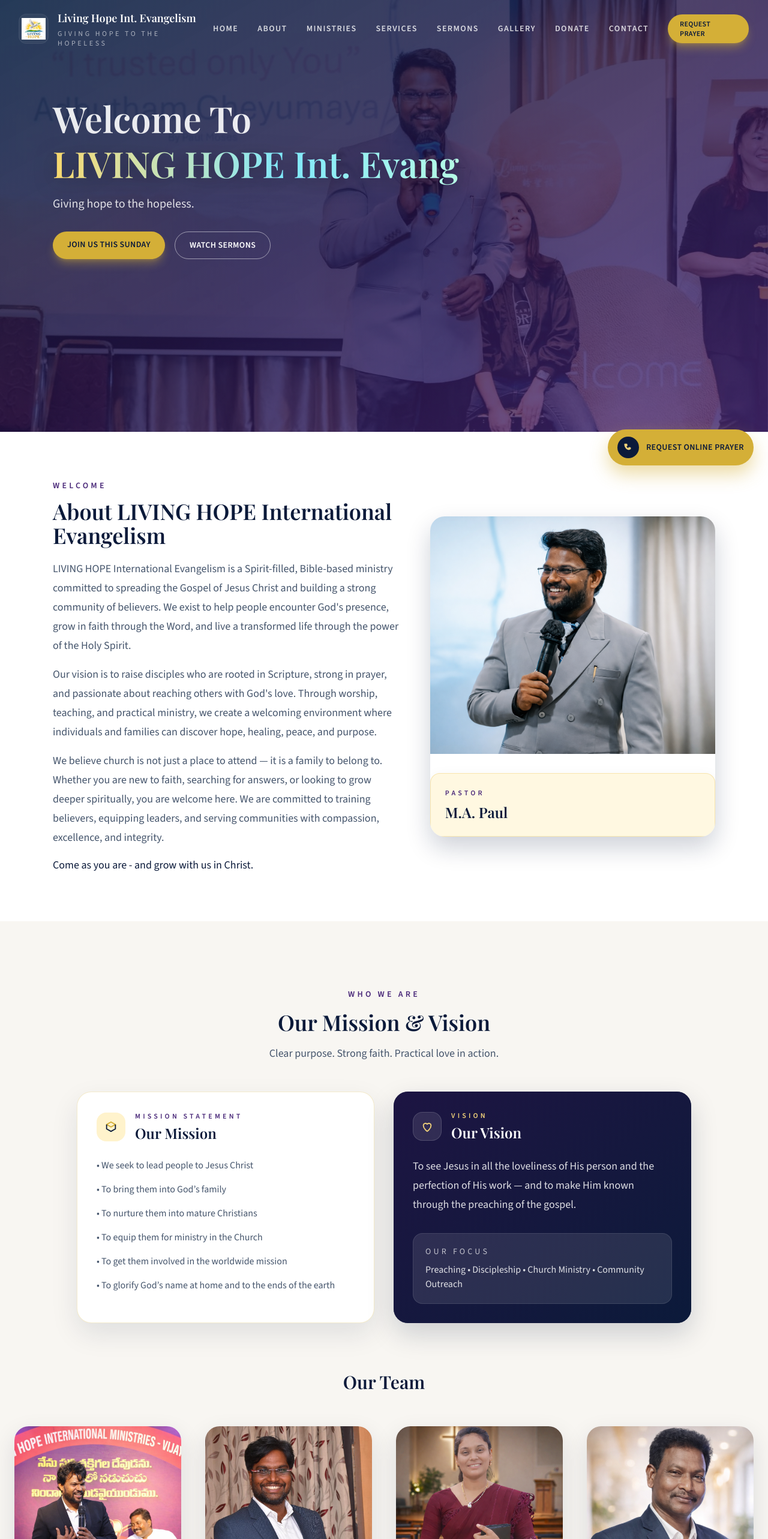
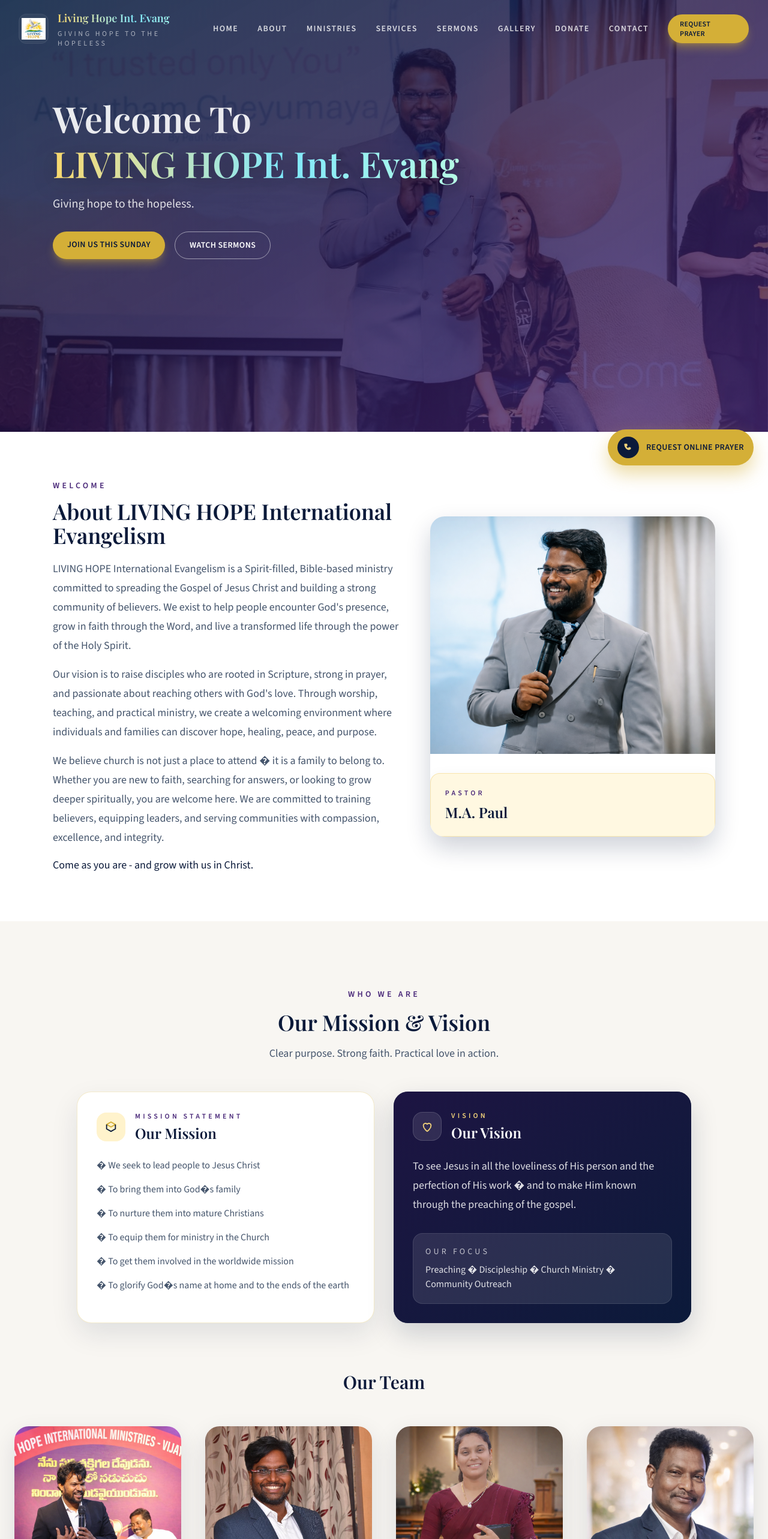
Before and after one commit to pulapakajayadeep98/Livinghopeim, a Next.js app: page / in a window 1280 px wide. Shown: the top 2566 px of the page at 60% size. Built offline with nearby package versions, Linux system fonts and the light colour scheme; a web font is replaced by a local one.

Commit message:
Update navbar/footer brand gradient and fix page.tsx UTF-8 encoding

```diff
--- a/app/page.tsx
+++ b/app/page.tsx
@@ -124,10 +124,10 @@
             </div>
 
             <div>
-              <p className="font-serif text-lg font-semibold text-white">
-                Living Hope Int. Evangelism
+              <p className="font-serif text-lg font-semibold bg-gradient-to-r from-[#f8d86b] via-[#7ee8fa] to-[#c6ffdd] bg-clip-text text-transparent">
+                Living Hope Int. Evang
               </p>
-              <p className="mt-1 text-xs uppercase tracking-[0.3em] text-white/60">
+               <p className="mt-1 text-xs uppercase tracking-[0.3em] text-white/60">
                 Giving hope to the hopeless
               </p>
             </div>
@@ -197,7 +197,7 @@
             </div>
 
             <div>
-              <p className="font-serif text-lg font-semibold text-white">
+              <p className="font-serif text-lg font-semibold bg-gradient-to-r from-[#f8d86b] via-[#7ee8fa] to-[#c6ffdd] bg-clip-text text-transparent">
                 Living Hope Int. Evangelism
               </p>
               <p className="mt-1 text-xs uppercase tracking-[0.3em] text-white/60">
@@ -297,7 +297,7 @@
 </p>
 
 <p className="mt-4 text-lg leading-8 text-slate-600">
-  We believe church is not just a place to attend — it is a family to belong to. Whether you are new to faith, searching for answers, or looking to grow deeper spiritually, you are welcome here. We are committed to training believers, equipping leaders, and serving communities with compassion, excellence, and integrity.
+  We believe church is not just a place to attend � it is a family to belong to. Whether you are new to faith, searching for answers, or looking to grow deeper spiritually, you are welcome here. We are committed to training believers, equipping leaders, and serving communities with compassion, excellence, and integrity.
 </p>
 
 <p className="mt-4 text-lg font-medium text-[#0b1a3a]">
@@ -432,12 +432,12 @@
       </div>
 
       <ul className="mt-6 space-y-3 text-slate-600 leading-7">
-        <li>• We seek to lead people to Jesus Christ</li>
-        <li>• To bring them into God’s family</li>
-        <li>• To nurture them into mature Christians</li>
-        <li>• To equip them for ministry in the Church</li>
-        <li>• To get them involved in the worldwide mission</li>
-        <li>• To glorify God’s name at home and to the ends of the earth</li>
+        <li>� We seek to lead people to Jesus Christ</li>
+        <li>� To bring them into God�s family</li>
+        <li>� To nurture them into mature Christians</li>
+        <li>� To equip them for ministry in the Church</li>
+        <li>� To get them involved in the worldwide mission</li>
+        <li>� To glorify God�s name at home and to the ends of the earth</li>
       </ul>
     </div>
 
@@ -474,7 +474,7 @@
 
         <p className="mt-6 text-white/85 text-lg leading-8">
           To see Jesus in all the loveliness of His person and the perfection of
-          His work — and to make Him known through the preaching of the gospel.
+          His work � and to make Him known through the preaching of the gospel.
         </p>
 
         {/* Small scripture-style accent (optional) */}
@@ -483,7 +483,7 @@
             Our Focus
           </p>
           <p className="mt-2 text-base text-white/85">
-            Preaching • Discipleship • Church Ministry • Community Outreach
+            Preaching � Discipleship � Church Ministry � Community Outreach
           </p>
         </div>
       </div>
@@ -643,7 +643,7 @@
         their communities with the truth of God's Word.
         <br /><br />
         Our training emphasizes character formation, spiritual discipline,
-        servant leadership, and a heart for outreach — building leaders who
+        servant leadership, and a heart for outreach � building leaders who
         reflect Christ in both life and ministry.
       </p>
 <p className="mt-8 text-lg text-slate-600 leading-8">
@@ -654,7 +654,7 @@
 </p>
       <div className="mt-12 rounded-2xl bg-white p-8 shadow-[0_12px_30px_rgba(0,0,0,0.08)] border border-[#f1d27a]/40 text-center">
         <p className="text-xl font-serif italic text-[#0b1a3a]">
-          “Go and make disciples of all nations.”
+          �Go and make disciples of all nations.�
         </p>
         <p className="mt-3 text-sm uppercase tracking-widest text-[#4b2a7a]">
           Matthew 28:19
@@ -670,12 +670,12 @@
     {
       title: "The Bible",
       content:
-        "The Bible is God’s unique revelation to humanity. It is the inspired, infallible Word of God and the supreme and final authority on all matters upon which it teaches.",
+        "The Bible is God�s unique revelation to humanity. It is the inspired, infallible Word of God and the supreme and final authority on all matters upon which it teaches.",
     },
     {
       title: "The Godhead",
       content:
-        "There is only one God, the Creator of heaven and earth, who co-exists eternally as three persons — the Father, the Son, and the Holy Spirit — each fully God, yet personally distinct.",
+        "There is only one God, the Creator of heaven and earth, who co-exists eternally as three persons � the Father, the Son, and the Holy Spirit � each fully God, yet personally distinct.",
     },
     {
       title: "Jesus Christ",
@@ -695,7 +695,7 @@
     {
       title: "Holiness",
       content:
-        "Holiness is God’s standard of living for His people.",
+        "Holiness is God�s standard of living for His people.",
     },
     {
       title: "Baptism of the Holy Spirit",
@@ -718,24 +718,24 @@
         "Divine healing is provided for all through the atonement of Jesus Christ.",
     },
     {
-      title: "The Lord’s Supper and Washing of Feet",
+      title: "The Lord�s Supper and Washing of Feet",
       content:
-        "The Lord’s Supper and the washing of the saints’ feet are ordinances to be observed by believers.",
+        "The Lord�s Supper and the washing of the saints� feet are ordinances to be observed by believers.",
     },
     {
       title: "The Second Coming of Christ",
       content:
-        "Jesus Christ will return premillennially — first to resurrect the righteous dead and catch away the living saints to meet Him in the air, and second to reign on the earth for a thousand years.",
+        "Jesus Christ will return premillennially � first to resurrect the righteous dead and catch away the living saints to meet Him in the air, and second to reign on the earth for a thousand years.",
     },
     {
       title: "The Resurrection and Eternity",
       content:
-        "There will be a bodily resurrection — eternal life for the righteous and eternal punishment for the wicked.",
+        "There will be a bodily resurrection � eternal life for the righteous and eternal punishment for the wicked.",
     },
     {
       title: "Human Sexuality and Marriage",
       content:
-        "There are only two genders — male and female — as defined in Scripture (Genesis 1:26–28; Matthew 19:4–5). Marriage is a sacred union between one man and one woman, exclusive to all others.",
+        "There are only two genders � male and female � as defined in Scripture (Genesis 1:26�28; Matthew 19:4�5). Marriage is a sacred union between one man and one woman, exclusive to all others.",
     },
   ];
 
@@ -762,7 +762,7 @@
         </span>
 
         <span className="text-[#d4af37] text-2xl font-bold transition-transform duration-300">
-          {openIndex === index ? "−" : "+"}
+          {openIndex === index ? "-" : "+"}
         </span>
       </button>
 
@@ -927,7 +927,7 @@
 
           <p className="mt-6 text-lg leading-8 text-slate-600">
             Through accurate interpretation and spiritual sensitivity,
-            he bridges cultural and language gaps — helping the Gospel
+            he bridges cultural and language gaps � helping the Gospel
             reach hearts effectively and powerfully.
           </p>
 
@@ -1143,8 +1143,8 @@
           <p className="text-white/90 text-lg leading-8">
             In the year 2013, my life completely changed through a divine encounter
             with God. At a moment when I was ready to end my life, I suddenly heard
-            the voice of the Lord saying, “Do not die. Give Me two minutes — I will
-            change your entire life.”
+            the voice of the Lord saying, �Do not die. Give Me two minutes � I will
+            change your entire life.�
           </p>
 
           <p className="mt-6 text-white/85 text-lg leading-8">
@@ -1343,15 +1343,15 @@
   const videos = [
     {
       src: "https://www.youtube.com/embed/0luNe3LkZlg",
-      title: "దేవుని వాక్కుపై ఆధారపడండి",
+      title: "?????? ???????? ?????????",
     },
     {
       src: "https://www.youtube.com/embed/G83kJw6auaI",
-      title: "నీ కుటుంబాన్ని మార్చుకుంటే జీవితం మారినట్టే",
+      title: "?? ??????????? ??????????? ?????? ?????????",
     },
     {
       src: "https://www.youtube.com/embed/WL98mRSNj-o",
-      title: "అవమానాలు సహించి గురి వైపు పరుగెట్టాలి",
+      title: "???????? ?????? ???? ???? ???????????",
     },
   ];
 
@@ -1470,7 +1470,7 @@
             </div>
 
             <div>
-              <p className="font-serif text-lg font-semibold text-white">
+              <p className="font-serif text-lg font-semibold bg-gradient-to-r from-[#f8d86b] via-[#7ee8fa] to-[#c6ffdd] bg-clip-text text-transparent">
                 Living Hope International Evangelism
               </p>
               <p className="mt-1 text-xs uppercase tracking-[0.3em] text-white/60">
@@ -1624,7 +1624,7 @@
           </div>
 <div className="flex items-center gap-4 md:justify-end">
 
-  {/* Logo → Opens Website */}
+  {/* Logo ? Opens Website */}
   <a
     href="https://www.pandjtechnologies.com"
     target="_blank"
@@ -1641,7 +1641,7 @@
     />
   </a>
 
-  {/* Text → Click to Call */}
+  {/* Text ? Click to Call */}
   <p className="text-sm text-white/70">
     Designed & Developed by{" "}
     <a
@@ -1655,7 +1655,7 @@
 </div>
           {/* Center: Copyright */}
           <p className="text-sm text-white/70 md:text-center">
-            © 2026 L H E International Ministries. All rights reserved.
+            � 2026 L H E International Ministries. All rights reserved.
           </p>
 
           {/* Right: Designed & Developed */}
@@ -1710,7 +1710,7 @@
         </div>
       </section>
 
-      {/* ✅ ADD HERE */}
+      {/* ? ADD HERE */}
       <ReachingSocietySection />
 <TranslationMinistrySection />
       <PastorProfilePosterSection />
```
